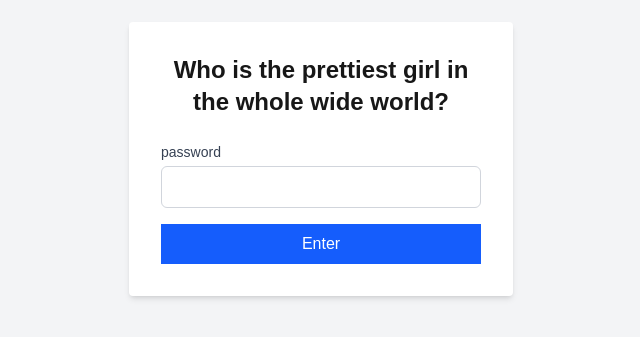
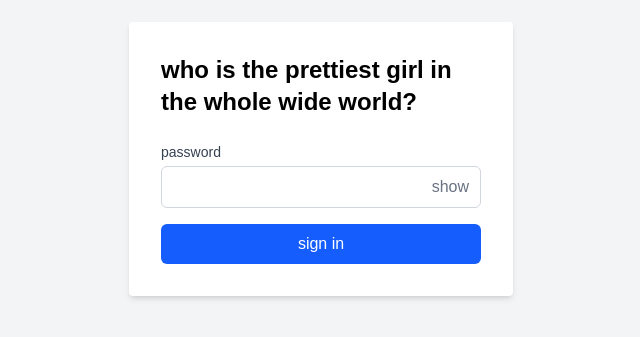
Before and after one commit to tauropena/tauro-newsletter, a Next.js app: page /login in a window 1280 px wide. Shown: the part 241-578 px from the top of the page, without its empty margins (319-959 px from the left). Built offline with nearby package versions, Linux system fonts and the light colour scheme.

Commit message:
added show password toggle and loading state

```diff
--- a/src/app/login/page.js
+++ b/src/app/login/page.js
@@ -9,13 +9,17 @@ import { useRouter } from "next/navigation"
 export default function Login() {
   const [password, setPassword] = useState("")
   const [error, setError] = useState("")
+  const [loading, setLoading] = useState(false)
+  const [showPassword, setShowPassword] = useState(false)
   const router = useRouter()
 
   // Handle form submission
   const handleSubmit = async (e) => {
     e.preventDefault()
     setError("")
+    setLoading(true)
 
+    try {
       const result = await signIn("credentials", {
         password,
         redirect: false,
@@ -26,13 +30,18 @@ export default function Login() {
       } else {
         router.push("/blog")
       }
+    } catch (err) {
+      setError("An unexpected error occurred. Please try again.")
+    } finally {
+      setLoading(false)
+    }
   }
 
   return (
     <div className="min-h-screen flex items-center justify-center bg-gray-100">
       <div className="bg-white p-8 rounded shadow-md w-96">
-        <h1 className="text-2xl font-bold mb-6 text-center">
-          Who is the prettiest girl in the whole wide world?
+        <h1 className="text-2xl text-black font-bold mb-6 text-left">
+          who is the prettiest girl in the whole wide world?
         </h1>
 
         {error && (
@@ -49,20 +58,59 @@ export default function Login() {
             >
               password
             </label>
+            <div className="relative">
               <input
-              type="password"
+                type={showPassword ? "text" : "password"}
                 id="password"
                 value={password}
                 onChange={(e) => setPassword(e.target.value)}
-              className="w-full px-3 py-2 border border-gray-300 rounded-md focus:outline-none focus:ring-2 focus:ring-blue-500"
+                className="w-full text-black px-3 py-2 border border-gray-300 rounded-md focus:outline-none focus:ring-2 focus:ring-blue-500"
                 required
+                disabled={loading}
               />
+              <button
+                type="button"
+                onClick={() => setShowPassword(!showPassword)}
+                className="absolute inset-y-0 right-3 flex items-center text-gray-500"
+              >
+                {showPassword ? "hide" : "show"}
+              </button>
+            </div>
           </div>
           <button
             type="submit"
-            className="w-full bg-blue-600 text-white py-2 px-4rounded-md hover:bg-blue-600 transition"
+            disabled={loading}
+            className={`w-full bg-blue-600 text-white py-2 px-4 rounded-md hover:bg-blue-600 transition" ${
+              loading ? "opacity-70 cursor-not-allowed" : ""
+            }`}
           >
-            Enter
+            {loading ? (
+              <span className="flex items-center justify-center">
+                <svg
+                  className="animate-spin -ml-1 mr-2 h-4 w-4 text-white"
+                  xmlns="http://www.w3.org/2000/svg"
+                  fill="none"
+                  viewBox="0 0 24 24"
+                >
+                  <circle
+                    className="opacity-25"
+                    cx="12"
+                    cy="12"
+                    r="10"
+                    stroke="currentColor"
+                    strokeWidth="4"
+                  ></circle>
+                  <path
+                    className="opacity-75"
+                    fill="currentColor"
+                    d="M4 12a8 8 0 018-8V0C5.373 0 0 5.373 0 12h4zm2 5.291A7.962 7.962 0 014 12H0c0 3.042 1.135 5.824 3 7.938l3-2.647z"
+                  ></path>
+                </svg>
+                prepare to enter...
+              </span>
+            ) : (
+              "sign in"
+            )}
           </button>
         </form>
       </div>
@@ -74,8 +122,7 @@ export default function Login() {
 change the button styling to match the mailchimp styling
 workshop the text to be more clear and communicative for users
 make sure the button works on click and submit (enter key)
-add show password functionality
 add error message that says password is caseSensitive
-add loading state
 add picture of coco
+show and hide to eye shut and eye open
 */
```
Lines whose indentation alone changed are shown as unchanged.
